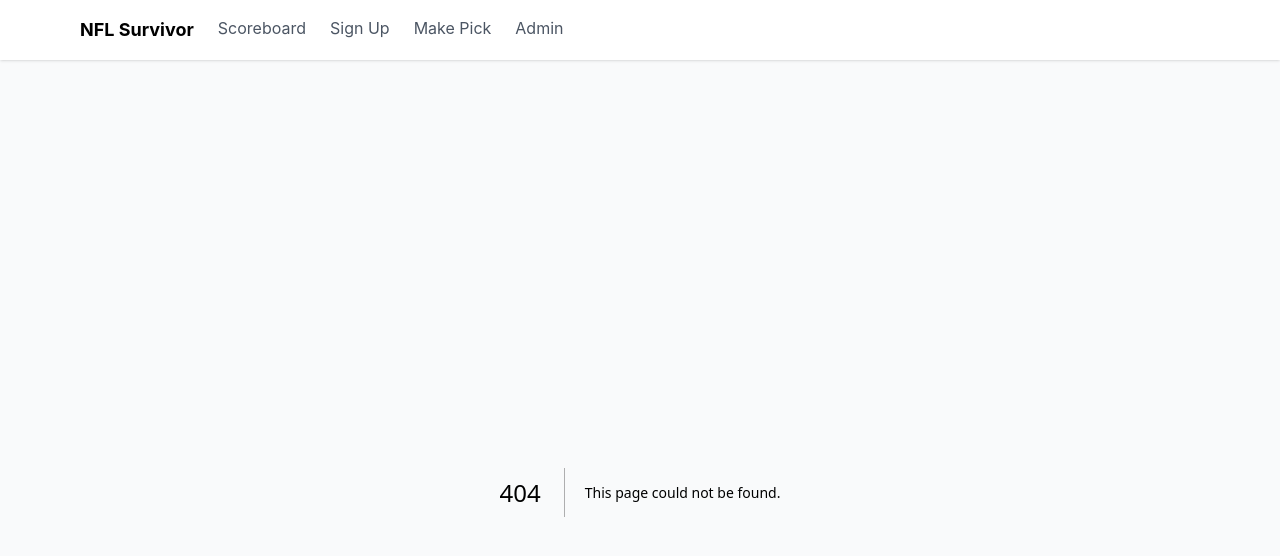
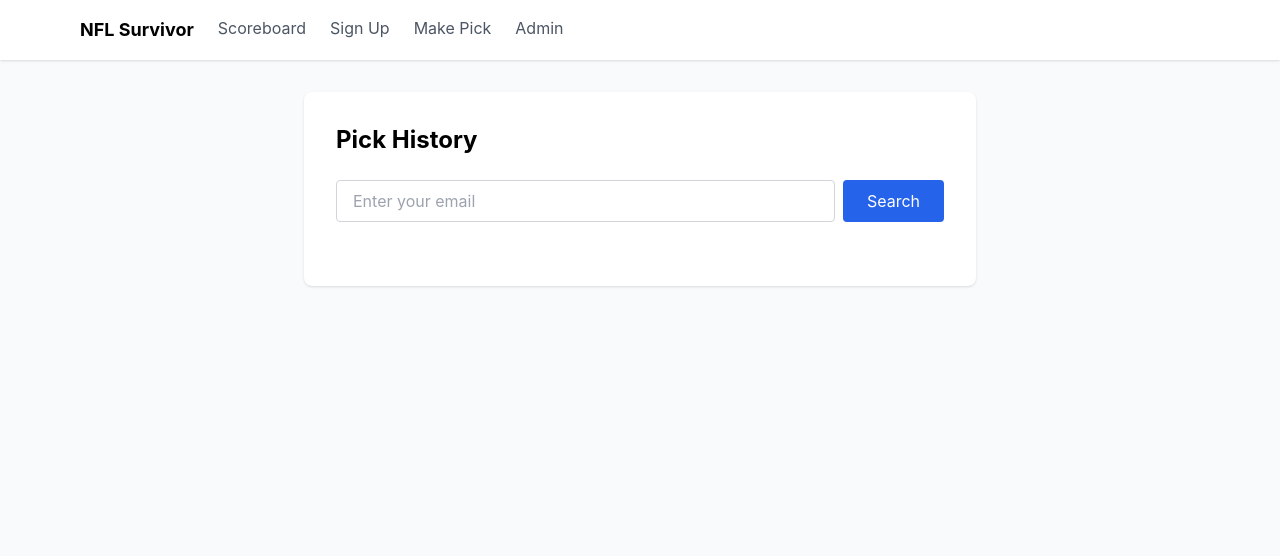
Before and after one commit to hwangPBI/nfl-survivor, a Next.js app: page /history in a window 1280 px wide. Before the commit this address had no page. Shown: the top 556 px of the page. Built offline with nearby package versions, Linux system fonts and the light colour scheme.

Commit message:
Add pick history page for players

```diff
--- /dev/null
+++ b/app/api/picks/history/route.ts
@@ -0,0 +1,49 @@
+import { NextRequest, NextResponse } from 'next/server'
+import { supabaseServer } from '@/lib/supabase'
+
+export async function POST(req: NextRequest) {
+  try {
+    const { email } = await req.json()
+
+    if (!email) {
+      return NextResponse.json(
+        { error: 'Email is required' },
+        { status: 400 }
+      )
+    }
+
+    // Get player
+    const { data: player } = await supabaseServer
+      .from('players')
+      .select('id')
+      .eq('email', email)
+      .single()
+
+    if (!player) {
+      return NextResponse.json(
+        { error: 'Player not found' },
+        { status: 404 }
+      )
+    }
+
+    // Get all picks for this player
+    const { data: picks, error } = await supabaseServer
+      .from('picks')
+      .select('*')
+      .eq('player_id', player.id)
+      .order('week', { ascending: true })
+
+    if (error) throw error
+
+    return NextResponse.json(
+      { picks: picks || [] },
+      { status: 200 }
+    )
+  } catch (error: any) {
+    console.error('Pick history error:', error)
+    return NextResponse.json(
+      { error: error.message || 'Failed to fetch history' },
+      { status: 500 }
+    )
+  }
+}
--- /dev/null
+++ b/app/history/page.tsx
@@ -0,0 +1,148 @@
+'use client'
+
+import { useEffect, useState } from 'react'
+
+interface Pick {
+  id: string
+  week: number
+  team_picked: string
+  result: 'pending' | 'win' | 'loss'
+  created_at: string
+}
+
+export default function PickHistory() {
+  const [email, setEmail] = useState('')
+  const [picks, setPicks] = useState<Pick[]>([])
+  const [loading, setLoading] = useState(false)
+  const [error, setError] = useState('')
+  const [pickedTeams, setPickedTeams] = useState<Set<string>>(new Set())
+
+  const handleSearch = async (e: React.FormEvent) => {
+    e.preventDefault()
+    if (!email) return
+
+    setLoading(true)
+    setError('')
+
+    try {
+      const res = await fetch('/api/picks/history', {
+        method: 'POST',
+        headers: { 'Content-Type': 'application/json' },
+        body: JSON.stringify({ email }),
+      })
+
+      const data = await res.json()
+
+      if (!res.ok) {
+        setError(data.error || 'Failed to load history')
+        setPicks([])
+        setPickedTeams(new Set())
+        return
+      }
+
+      setPicks(data.picks || [])
+      setPickedTeams(new Set(data.picks.map((p: Pick) => p.team_picked)))
+    } catch (err) {
+      setError('Failed to load history')
+      console.error(err)
+    } finally {
+      setLoading(false)
+    }
+  }
+
+  const getResultColor = (result: string) => {
+    if (result === 'win') return 'bg-green-50 border-green-200'
+    if (result === 'loss') return 'bg-red-50 border-red-200'
+    return 'bg-yellow-50 border-yellow-200'
+  }
+
+  const getResultText = (result: string) => {
+    if (result === 'win') return '✓ WIN'
+    if (result === 'loss') return '✗ LOSS'
+    return '⏳ PENDING'
+  }
+
+  const getResultClass = (result: string) => {
+    if (result === 'win') return 'text-green-700 font-semibold'
+    if (result === 'loss') return 'text-red-700 font-semibold'
+    return 'text-yellow-700'
+  }
+
+  return (
+    <div className="max-w-2xl mx-auto">
+      <div className="bg-white rounded-lg shadow p-8">
+        <h1 className="text-2xl font-bold mb-6">Pick History</h1>
+
+        <form onSubmit={handleSearch} className="mb-8">
+          <div className="flex gap-2">
+            <input
+              type="email"
+              value={email}
+              onChange={(e) => setEmail(e.target.value)}
+              placeholder="Enter your email"
+              className="flex-1 px-4 py-2 border border-gray-300 rounded focus:outline-none focus:ring-2 focus:ring-blue-500"
+              required
+            />
+            <button
+              type="submit"
+              disabled={loading}
+              className="px-6 py-2 bg-blue-600 text-white rounded hover:bg-blue-700 disabled:opacity-50"
+            >
+              {loading ? 'Loading...' : 'Search'}
+            </button>
+          </div>
+        </form>
+
+        {error && (
+          <div className="mb-4 p-4 bg-red-50 border border-red-200 text-red-700 rounded">
+            {error}
+          </div>
+        )}
+
+        {picks.length === 0 && email && !loading && (
+          <div className="p-4 bg-gray-50 border border-gray-200 rounded text-gray-600">
+            No picks found for this email
+          </div>
+        )}
+
+        {picks.length > 0 && (
+          <div className="space-y-4">
+            <div className="bg-blue-50 border border-blue-200 p-4 rounded">
+              <p className="text-sm text-blue-800">
+                <strong>Teams already picked:</strong> {Array.from(pickedTeams).join(', ')}
+              </p>
+            </div>
+
+            <div className="space-y-3">
+              {picks.map((pick) => (
+                <div
+                  key={pick.id}
+                  className={`border-2 rounded p-4 ${getResultColor(pick.result)}`}
+                >
+                  <div className="flex justify-between items-start">
+                    <div>
+                      <p className="font-semibold text-lg">{pick.team_picked}</p>
+                      <p className="text-sm text-gray-600">Week {pick.week}</p>
+                    </div>
+                    <div className={`text-sm font-semibold ${getResultClass(pick.result)}`}>
+                      {getResultText(pick.result)}
+                    </div>
+                  </div>
+                </div>
+              ))}
+            </div>
+
+            <div className="mt-6 p-4 bg-gray-50 rounded">
+              <p className="text-sm text-gray-600">
+                <strong>Stats:</strong>{' '}
+                {picks.filter((p) => p.result === 'win').length} wins,{' '}
+                {picks.filter((p) => p.result === 'loss').length} losses,{' '}
+                {picks.filter((p) => p.result === 'pending').length} pending
+              </p>
+            </div>
+          </div>
+        )}
+      </div>
+    </div>
+  )
+}
```
